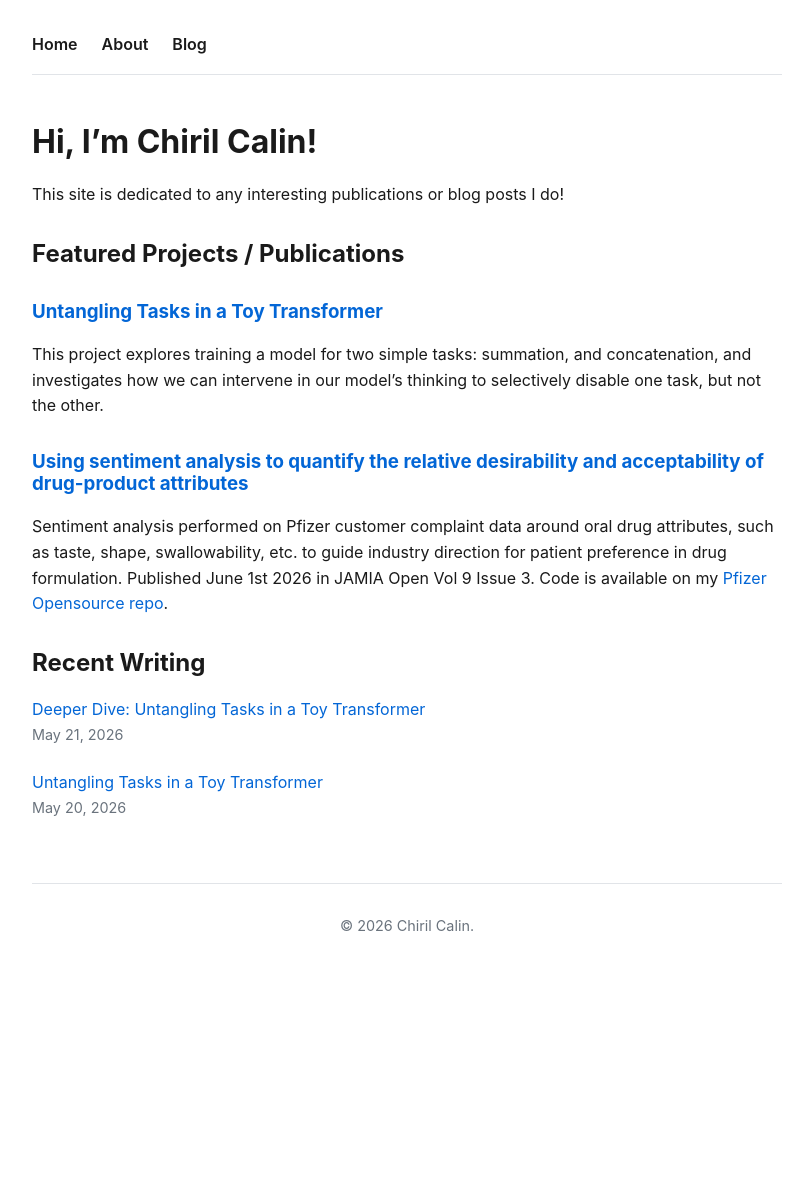
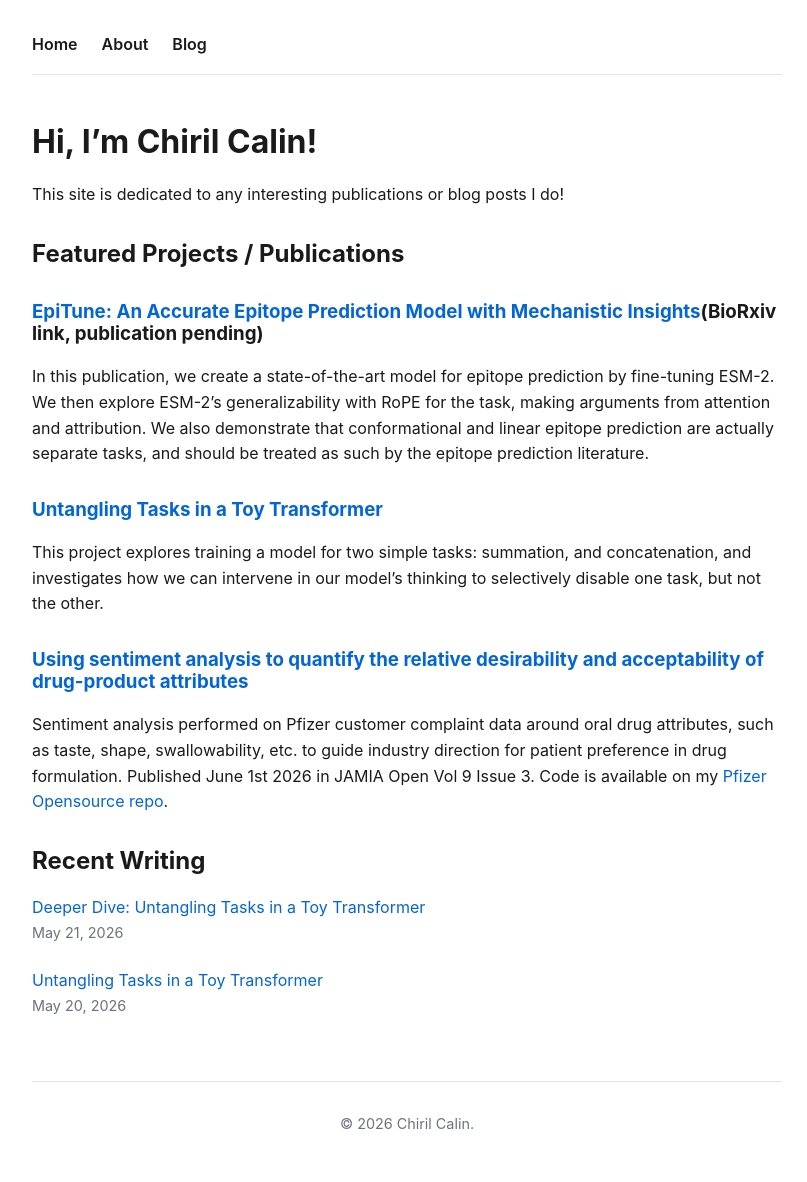
Before and after one commit to chirilcalin/chirilcalin.github.io, a Jekyll site: the page built from index.md, in a window 1280 px wide. Shown: the whole page, without its empty margins (233-1040 px from the left). Built offline with Jekyll 4.4.1, drawn with Linux system fonts in a browser that asks for light colours; before the commit the page ends 984 px from its top, so only the background shows below that.

Commit message:
Add epitune preprint

```diff
--- a/index.md
+++ b/index.md
@@ -7,6 +7,9 @@ title: Home
 This site is dedicated to any interesting publications or blog posts I do!
 
 ## Featured Projects / Publications
+
+### [EpiTune: An Accurate Epitope Prediction Model with Mechanistic Insights](https://www.biorxiv.org/content/10.64898/2026.08.12.744310v1)(BioRxiv link, publication pending)
+In this publication, we create a state-of-the-art model for epitope prediction by fine-tuning ESM-2. We then explore ESM-2's generalizability with RoPE for the task, making arguments from attention and attribution. We also demonstrate that conformational and linear epitope prediction are actually separate tasks, and should be treated as such by the epitope prediction literature.
 
 ### [Untangling Tasks in a Toy Transformer](https://github.com/chirilcalin/untangling_tasks)
 This project explores training a model for two simple tasks: summation, and concatenation, and investigates how we can intervene in our model's thinking to selectively disable one task, but not the other.
```
